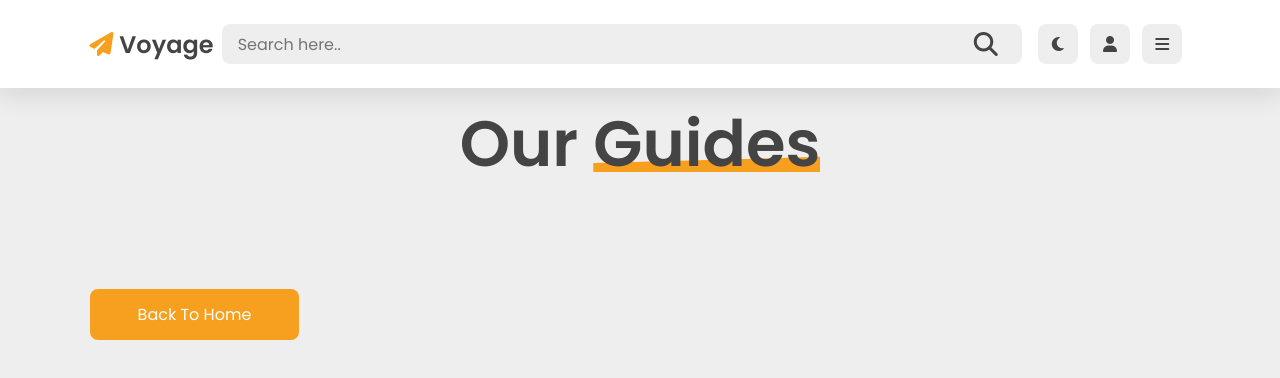
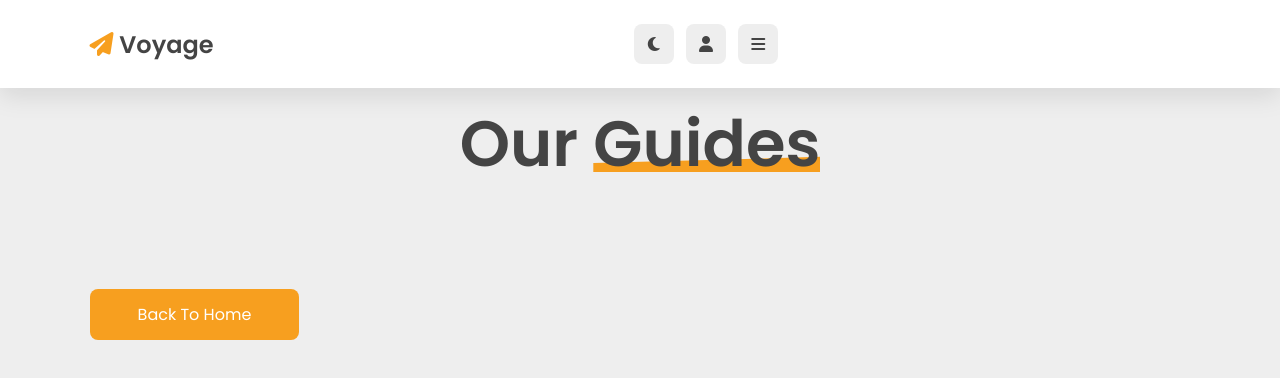
Before and after one commit to vaishnavidarekar/Project-main, a plain HTML site: page guides.html in a window 1280 px wide. Drawn offline with nearby package versions, Linux system fonts and the light colour scheme; no server answers.

Commit message:
searchbar2

```diff
--- a/guides.html
+++ b/guides.html
@@ -32,11 +32,11 @@
 
     <header class="header">
       <a href="#" class="logo"> <i class="fas fa-paper-plane"></i> Voyage </a>
-      <form action="" class="search-form">
+     <!-- <form action="" class="search-form">
           <input type="search" name="" placeholder="Search here.." id="searchbox">
 
           <label for="searchbox" class="fas fa-search"></label>
-      </form>
+      </form>-->
       <div class="icons">
         <div class="fas fa-search" id="search-btn"></div>
         <div class="fas fa-moon" id="theme-btn"></div>
```
Also changed, not shown: packages.html (+2 -2 lines).
